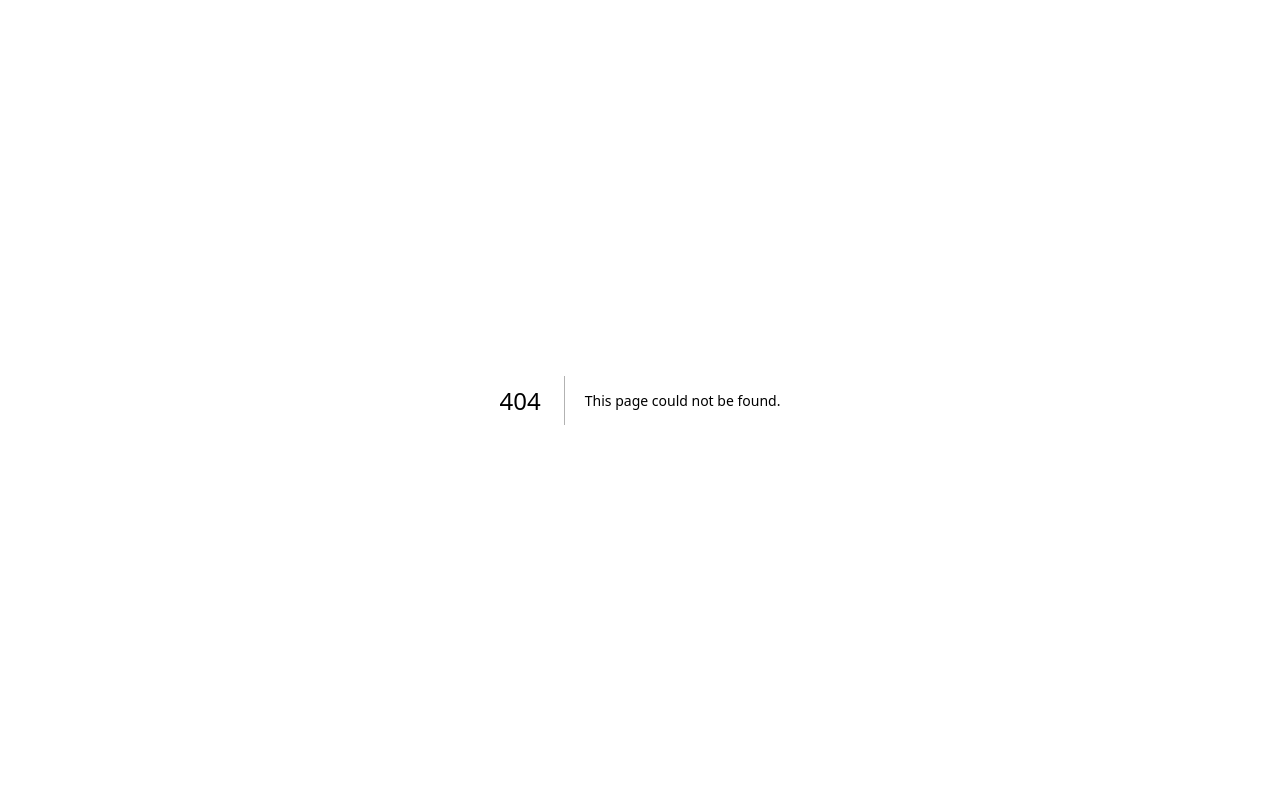
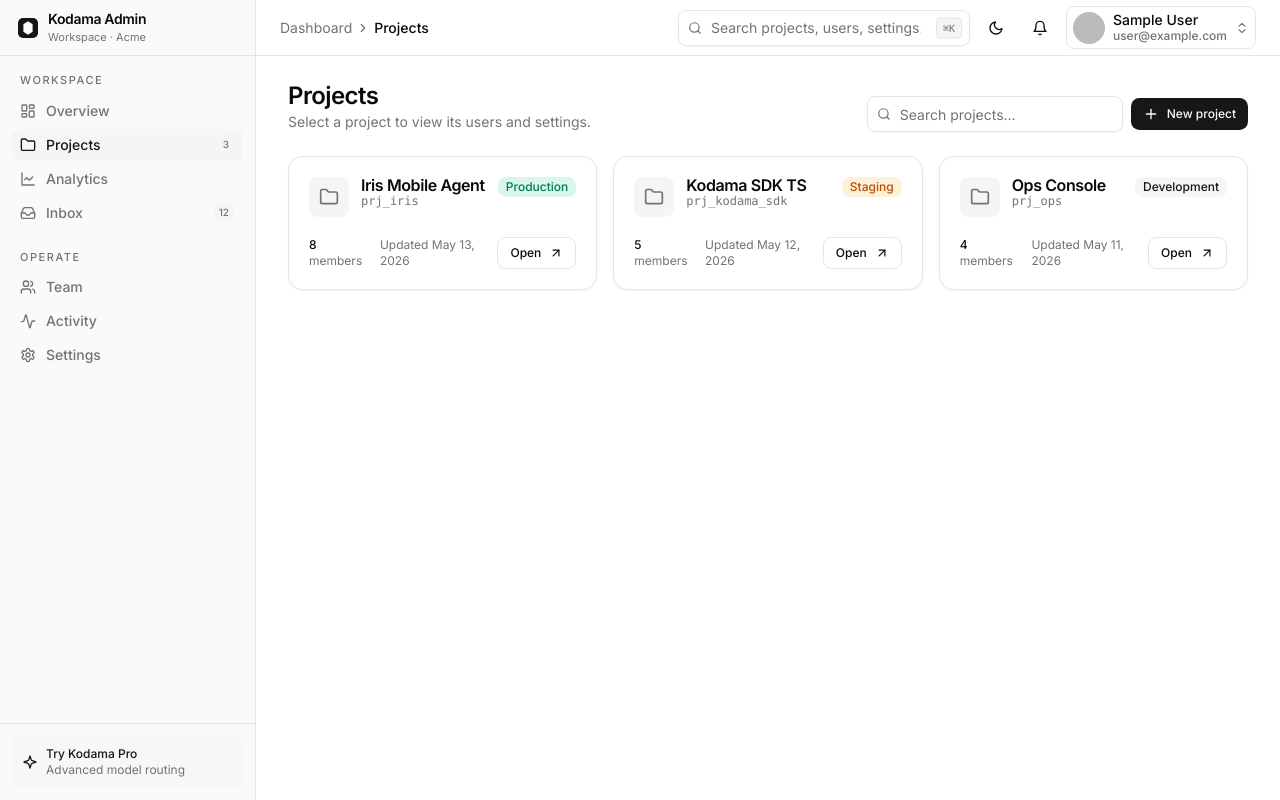
Before and after one commit to Nishu0/photon_app, a Next.js app in the folder apps/kodama-web/: page /dashboard/projects in a window 1280 px wide. Before the commit this address had no page. Built offline with nearby package versions, Linux system fonts and the light colour scheme; no server answers; sample sign-in values are in the browser's storage.

Commit message:
web: project list and detail pages

```diff
--- /dev/null
+++ b/apps/kodama-web/src/app/dashboard/projects/[id]/page.tsx
@@ -0,0 +1,89 @@
+import { notFound } from "next/navigation";
+import Link from "next/link";
+import { ProjectPanelSwitcher } from "@/components/project-panel-switcher";
+import { Badge } from "@/components/ui/badge";
+import { buttonStyles } from "@/components/ui/button";
+import { Card, CardContent, CardDescription, CardHeader, CardTitle } from "@/components/ui/card";
+import {
+  fetchProjects,
+  fetchProjectSettings,
+  fetchProjectUsers,
+} from "@/lib/api";
+
+export default async function ProjectDetailPage({
+  params,
+}: {
+  params: Promise<{ id: string }>;
+}) {
+  const { id } = await params;
+  const [projects, users, settings] = await Promise.all([
+    fetchProjects(),
+    fetchProjectUsers(id),
+    fetchProjectSettings(id),
+  ]);
+
+  const project = projects.find((item) => item.id === id);
+  if (!project) {
+    notFound();
+  }
+
+  return (
+    <div className="space-y-6">
+      <div className="flex flex-wrap items-end justify-between gap-3">
+        <div className="space-y-1">
+          <Link
+            href="/dashboard/projects"
+            className="text-xs font-medium uppercase tracking-[0.14em] text-muted-foreground transition hover:text-foreground"
+          >
+            ← All projects
+          </Link>
+          <div className="flex items-center gap-3">
+            <h1 className="text-2xl font-semibold tracking-tight">{project.name}</h1>
+            <Badge
+              variant={
+                project.environment === "production"
+                  ? "success"
+                  : project.environment === "staging"
+                    ? "warning"
+                    : "secondary"
+              }
+            >
+              {project.environment}
+            </Badge>
+          </div>
+          <p className="font-mono text-xs text-muted-foreground">{project.id}</p>
+        </div>
+        <Link href="#invite" className={buttonStyles({ size: "sm" })}>
+          Invite member
+        </Link>
+      </div>
+
+      <div className="grid gap-4 md:grid-cols-3">
+        <Card className="p-4">
+          <p className="text-xs uppercase tracking-[0.14em] text-muted-foreground">Members</p>
+          <p className="mt-2 text-2xl font-semibold">{project.members}</p>
+        </Card>
+        <Card className="p-4">
+          <p className="text-xs uppercase tracking-[0.14em] text-muted-foreground">Region</p>
+          <p className="mt-2 text-2xl font-semibold">{settings.region}</p>
+        </Card>
+        <Card className="p-4">
+          <p className="text-xs uppercase tracking-[0.14em] text-muted-foreground">AI Model</p>
+          <p className="mt-2 truncate text-lg font-semibold">{settings.aiModel}</p>
+        </Card>
+      </div>
+
+      <Card>
+        <CardHeader className="flex-row items-start justify-between space-y-0">
+          <div>
+            <CardTitle>Project workspace</CardTitle>
+            <CardDescription>Switch between users and settings for this project</CardDescription>
+          </div>
+        </CardHeader>
+        <CardContent>
+          <ProjectPanelSwitcher users={users} settings={settings} />
+        </CardContent>
+      </Card>
+    </div>
+  );
+}
--- /dev/null
+++ b/apps/kodama-web/src/app/dashboard/projects/page.tsx
@@ -0,0 +1,87 @@
+import Link from "next/link";
+import { Badge } from "@/components/ui/badge";
+import { Button, buttonStyles } from "@/components/ui/button";
+import { Card, CardContent, CardDescription, CardHeader, CardTitle } from "@/components/ui/card";
+import { Input } from "@/components/ui/input";
+import { ArrowUpRightIcon, FolderIcon, PlusIcon, SearchIcon } from "@/components/icons";
+import { fetchProjects } from "@/lib/api";
+
+function formatUpdated(value: string) {
+  return new Date(value).toLocaleDateString("en-US", {
+    month: "short",
+    day: "2-digit",
+    year: "numeric",
+  });
+}
+
+export default async function ProjectsListPage() {
+  const projects = await fetchProjects();
+
+  return (
+    <div className="space-y-6">
+      <div className="flex flex-wrap items-end justify-between gap-3">
+        <div>
+          <h1 className="text-2xl font-semibold tracking-tight">Projects</h1>
+          <p className="text-sm text-muted-foreground">
+            Select a project to view its users and settings.
+          </p>
+        </div>
+        <div className="flex items-center gap-2">
+          <div className="relative">
+            <SearchIcon className="pointer-events-none absolute left-2.5 top-1/2 h-3.5 w-3.5 -translate-y-1/2 text-muted-foreground" />
+            <Input placeholder="Search projects…" className="h-9 w-64 pl-8" />
+          </div>
+          <Button size="sm">
+            <PlusIcon className="h-4 w-4" />
+            New project
+          </Button>
+        </div>
+      </div>
+
+      <div className="grid gap-4 md:grid-cols-2 xl:grid-cols-3">
+        {projects.map((project) => (
+          <Card key={project.id} className="flex flex-col">
+            <CardHeader className="flex-row items-start justify-between space-y-0">
+              <div className="flex items-start gap-3">
+                <div className="flex h-10 w-10 items-center justify-center rounded-md bg-muted text-muted-foreground">
+                  <FolderIcon className="h-5 w-5" />
+                </div>
+                <div>
+                  <CardTitle className="text-base">{project.name}</CardTitle>
+                  <CardDescription className="font-mono text-xs">{project.id}</CardDescription>
+                </div>
+              </div>
+              <Badge
+                variant={
+                  project.environment === "production"
+                    ? "success"
+                    : project.environment === "staging"
+                      ? "warning"
+                      : "secondary"
+                }
+              >
+                {project.environment}
+              </Badge>
+            </CardHeader>
+
+            <CardContent className="mt-auto flex items-end justify-between gap-2">
+              <div className="flex items-center gap-4 text-xs text-muted-foreground">
+                <span>
+                  <span className="font-medium text-foreground">{project.members}</span> members
+                </span>
+                <span>Updated {formatUpdated(project.updatedAt)}</span>
+              </div>
+              <Link
+                href={`/dashboard/projects/${project.id}`}
+                className={buttonStyles({ variant: "outline", size: "sm" })}
+              >
+                Open
+                <ArrowUpRightIcon className="h-3.5 w-3.5" />
+              </Link>
+            </CardContent>
+          </Card>
+        ))}
+      </div>
+    </div>
+  );
+}
```
